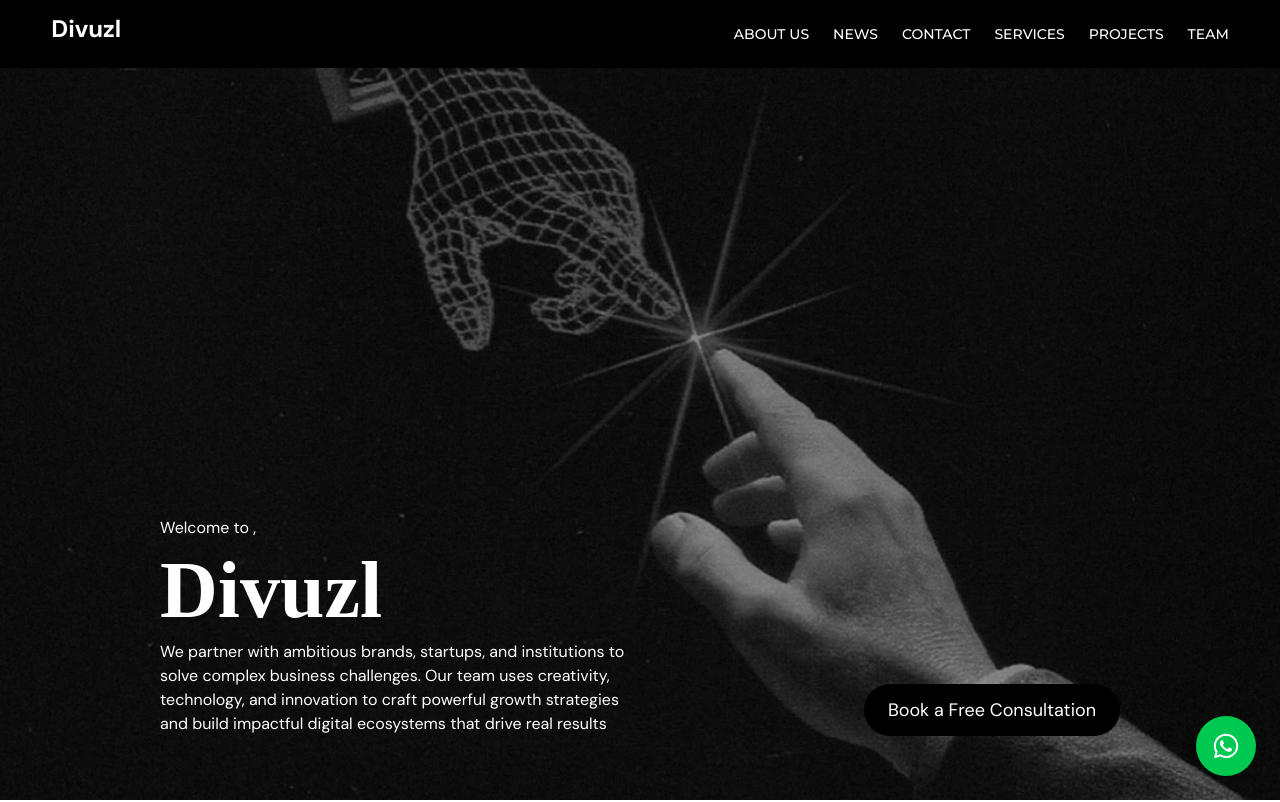
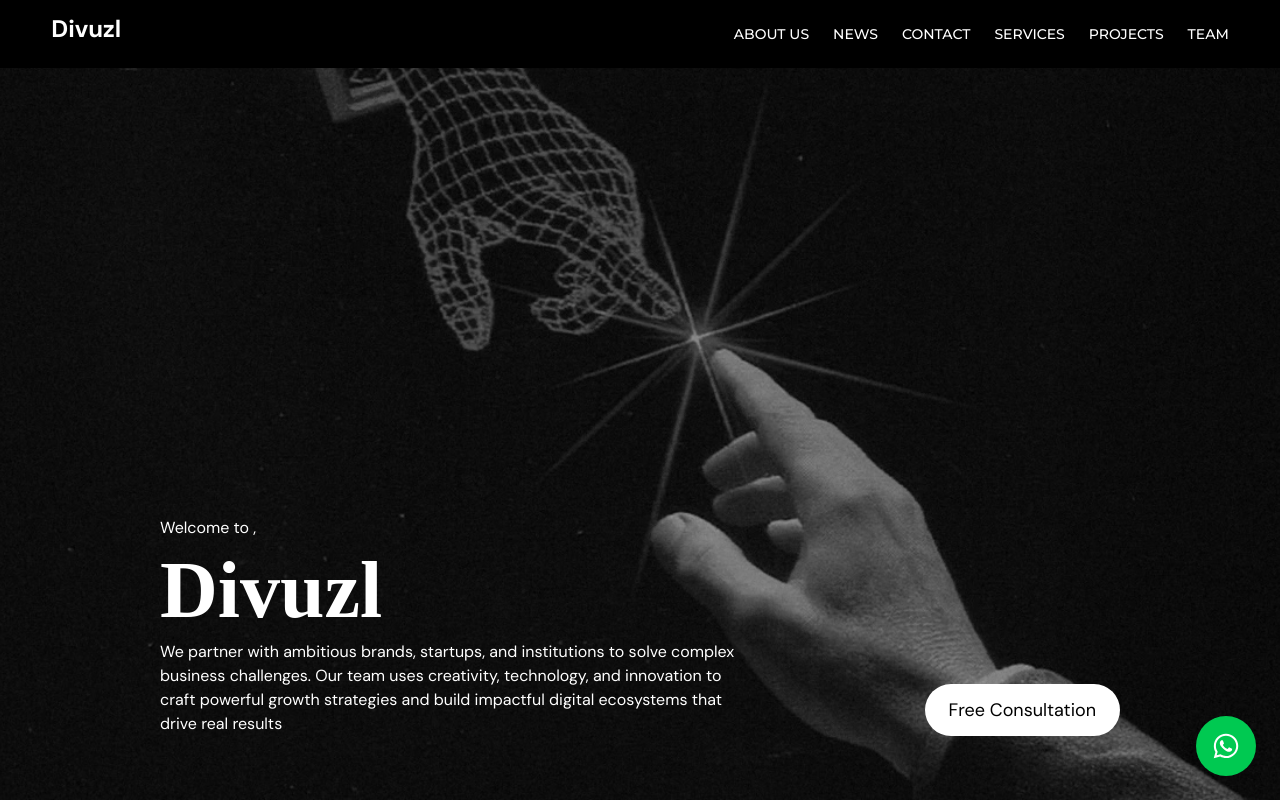
Before and after one commit to Arvindsaura/Divuzl, a React (Vite) app: page / in a window 1280 px wide. Shown: the top 802 px of the page. Built offline with nearby package versions, Linux system fonts and the light colour scheme; a web font is replaced by a local one.

Commit message:
consultation btn changed

```diff
--- a/src/components/Hero.jsx
+++ b/src/components/Hero.jsx
@@ -87,7 +87,7 @@ export default function Hero() {
               Divuzl
             </h1>
 
-            <p className="text-base text-white animate-hero-text dm-sans-body">
+            <p className="text-base text-white animate-hero-text dm-sans-body w-[45vw]">
               We partner with ambitious brands, startups, and institutions to solve complex business
 challenges. Our team uses creativity, technology, and innovation to craft powerful growth
 strategies and build impactful digital ecosystems that drive real results
@@ -99,9 +99,9 @@ strategies and build impactful digital ecosystems that drive real results
   href="https://calendar.google.com/calendar/appointments/schedules/AcZssZ1WzHi4ZCeLjsSFTIAiIXddZNYe2awtv3z8dvhIJHQZzMeoVtZQajBJfgOQeMNr-dGfpUDFxyd3?gv=true"
   target="_blank"
   rel="noopener noreferrer"
-  className="mt-8 lg:mt-0 inline-flex items-center px-6 py-3 text-lg bg-black text-white rounded-full text-base hover:bg-white hover:text-black transition-colors duration-300 dm-sans-body"
+  className="mt-8 lg:mt-0 inline-flex items-center px-6 py-3 text-lg bg-white text-black rounded-full text-base  hover:text-white hover:bg-black transition-colors duration-300 dm-sans-body"
 >
-  Book a Free Consultation
+ Free Consultation
 </a>
 
         </div>
```
